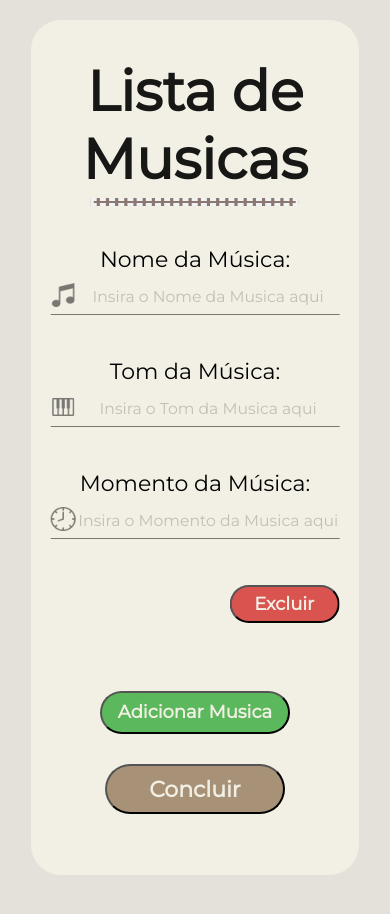
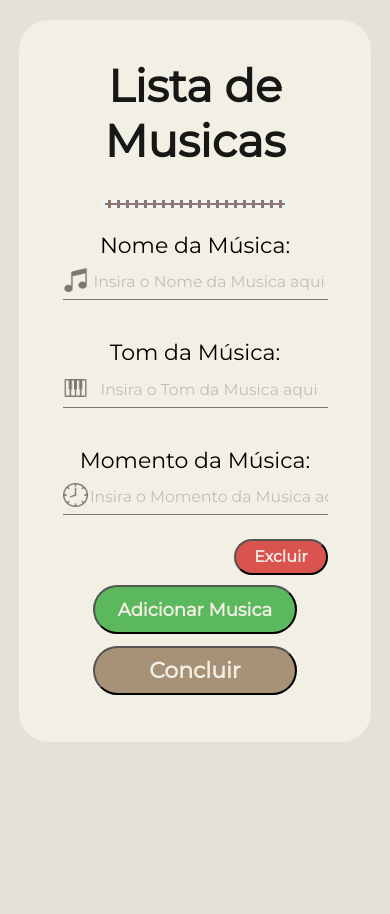
Before and after one commit to lipe-s-m/Lista-De-Musicas, a React (Create React App) app: page /Musicas/1/1 in a window 390 px wide. Shown: the top 914 px of the page. Built offline with nearby package versions, Linux system fonts and the light colour scheme.

Commit message:
feat: adjust responsive layout

```diff
--- a/src/Pages/Home/Musicas.css
+++ b/src/Pages/Home/Musicas.css
@@ -1,13 +1,21 @@
+* {
+  box-sizing: content-box;
+}
+
 .container-fundo {
   background-color: #f2efe5;
   width: 490px;
   margin: 0 auto 300px;
   margin-top: 5%;
   border-radius: 30px;
+  padding: 20px;
+  padding-bottom: 4%;
+  display: flex;
+  flex-direction: column;
   justify-content: center;
-  padding: 20px;
-  padding-bottom: 8%;
+  align-items: center;
 }
+
 .container-fundo-cantor {
   background-color: #f2efe5;
   width: 490px;
@@ -17,7 +25,11 @@
   justify-content: center;
   padding: 20px;
   padding-bottom: 3%;
+  display: flex;
+  flex-direction: column;
+  align-items: center;
 }
+
 .title {
   width: auto;
   font-size: 56px;
@@ -26,15 +38,15 @@
   opacity: 90%;
   margin-top: 6%;
 }
+
 .info {
   width: 420px;
   height: 200px;
-  position: relative;
-  margin-top: 30%;
-  left: 50%;
-  transform: translate(-50%, -50%);
-  margin-bottom: 30px;
+  margin-top: 5%;
+  margin-bottom: 10%;
   padding-bottom: 20px;
+  display: flex;
+  flex-direction: column;
 }
 
 /* NOME */
@@ -42,6 +54,7 @@
   width: auto;
   height: 72px;
 }
+
 .info-nome-title {
   width: auto;
   height: 32px;
@@ -51,9 +64,12 @@
   font-size: 22px;
   font-weight: 560;
 }
+
 .info-nome-img {
-  background-size: cover; /* Ajusta o tamanho da imagem para cobrir toda a área */
-  background-position: left center; /* Cola a imagem à esquerda */
+  background-size: cover;
+  /* Ajusta o tamanho da imagem para cobrir toda a área */
+  background-position: left center;
+  /* Cola a imagem à esquerda */
   width: 25px;
   height: 24px;
   margin-left: 8px;
@@ -61,23 +77,29 @@
 }
 
 .info-label-nome {
-  display: inline-block; /* Isso permite definir largura e altura */
+  display: inline-block;
+  /* Isso permite definir largura e altura */
   position: relative;
-  text-align: center; /* Centralize o conteúdo do rótulo */
+  text-align: center;
+  /* Centralize o conteúdo do rótulo */
   margin-top: 2%;
   width: 350px;
 }
+
 .info-label-nome input {
-  display: inline-block; /* Isso permite definir largura e altura */
+  display: inline-block;
+  /* Isso permite definir largura e altura */
   position: relative;
   left: 3%;
   height: 32px;
   width: 350px;
   border: none;
-  text-align: center; /* Centralize o conteúdo do rótulo */
+  text-align: center;
+  /* Centralize o conteúdo do rótulo */
   background-color: #f2efe5;
   top: -5px;
 }
+
 .info-label-nome input::placeholder {
   color: black;
   opacity: 20%;
@@ -86,12 +108,17 @@
 }
 
 hr {
-  width: 100%; /* Ajusta a largura para preencher toda a largura do contêiner pai */
+  width: 100%;
+  /* Ajusta a largura para preencher toda a largura do contêiner pai */
   height: 0.1px;
-  border: none; /* Remove a borda padrão */
-  background-color: #000; /* Define a cor do traço */
-  margin-top: -2px; /* Espaçamento superior entre o hr e o conteúdo acima */
-  opacity: 0.5; /* Define a opacidade do traço */
+  border: none;
+  /* Remove a borda padrão */
+  background-color: #000;
+  /* Define a cor do traço */
+  margin-top: -2px;
+  /* Espaçamento superior entre o hr e o conteúdo acima */
+  opacity: 0.5;
+  /* Define a opacidade do traço */
 }
 
 /* TOM */
@@ -101,6 +128,7 @@ hr {
   width: auto;
   height: 72px;
 }
+
 .info-tom-title {
   width: auto;
   height: 32px;
@@ -110,9 +138,12 @@ hr {
   font-size: 22px;
   font-weight: 560;
 }
+
 .info-tom-img {
-  background-size: cover; /* Ajusta o tamanho da imagem para cobrir toda a área */
-  background-position: left center; /* Cola a imagem à esquerda */
+  background-size: cover;
+  /* Ajusta o tamanho da imagem para cobrir toda a área */
+  background-position: left center;
+  /* Cola a imagem à esquerda */
   width: 25px;
   height: 24px;
   margin-left: 8px;
@@ -120,23 +151,29 @@ hr {
 }
 
 .info-label-tom {
-  display: inline-block; /* Isso permite definir largura e altura */
+  display: inline-block;
+  /* Isso permite definir largura e altura */
   position: relative;
-  text-align: center; /* Centralize o conteúdo do rótulo */
+  text-align: center;
+  /* Centralize o conteúdo do rótulo */
   margin-top: 2%;
   width: 350px;
 }
+
 .info-label-tom input {
-  display: inline-block; /* Isso permite definir largura e altura */
+  display: inline-block;
+  /* Isso permite definir largura e altura */
   position: relative;
   left: 3%;
   height: 32px;
   width: 350px;
   border: none;
-  text-align: center; /* Centralize o conteúdo do rótulo */
+  text-align: center;
+  /* Centralize o conteúdo do rótulo */
   background-color: #f2efe5;
   top: -5px;
 }
+
 .info-label-tom input::placeholder {
   color: black;
   opacity: 20%;
@@ -145,12 +182,17 @@ hr {
 }
 
 hr {
-  width: 100%; /* Ajusta a largura para preencher toda a largura do contêiner pai */
+  width: 100%;
+  /* Ajusta a largura para preencher toda a largura do contêiner pai */
   height: 0.1px;
-  border: none; /* Remove a borda padrão */
-  background-color: #000; /* Define a cor do traço */
-  margin-top: -2px; /* Espaçamento superior entre o hr e o conteúdo acima */
-  opacity: 0.5; /* Define a opacidade do traço */
+  border: none;
+  /* Remove a borda padrão */
+  background-color: #000;
+  /* Define a cor do traço */
+  margin-top: -2px;
+  /* Espaçamento superior entre o hr e o conteúdo acima */
+  opacity: 0.5;
+  /* Define a opacidade do traço */
 }
 
 /* TOM */
@@ -160,6 +202,7 @@ hr {
   width: auto;
   height: 72px;
 }
+
 .info-momento-title {
   width: auto;
   height: 32px;
@@ -169,9 +212,12 @@ hr {
   font-size: 22px;
   font-weight: 560;
 }
+
 .info-momento-img {
-  background-size: cover; /* Ajusta o tamanho da imagem para cobrir toda a área */
-  background-position: left center; /* Cola a imagem à esquerda */
+  background-size: cover;
+  /* Ajusta o tamanho da imagem para cobrir toda a área */
+  background-position: left center;
+  /* Cola a imagem à esquerda */
   width: 25px;
   height: 24px;
   margin-left: 8px;
@@ -179,249 +225,308 @@ hr {
 }
 
 .info-label-momento {
-  display: inline-block; /* Isso permite definir largura e altura */
+  display: inline-block;
+  /* Isso permite definir largura e altura */
   position: relative;
-  text-align: center; /* Centralize o conteúdo do rótulo */
+  text-align: center;
+  /* Centralize o conteúdo do rótulo */
   margin-top: 2%;
   width: 350px;
 }
+
 .info-label-momento input {
-  display: inline-block; /* Isso permite definir largura e altura */
+  display: inline-block;
+  /* Isso permite definir largura e altura */
   position: relative;
   left: 1.5%;
   height: 32px;
   width: 375px;
   border: none;
-  text-align: center; /* Centralize o conteúdo do rótulo */
+  text-align: center;
+  /* Centralize o conteúdo do rótulo */
   background-color: #f2efe5;
   top: -5px;
 }
+
 .info-label-momento input::placeholder {
   color: black;
   opacity: 20%;
   font-size: 22px;
   font-weight: 200;
 }
+
 .info-label-data {
-  display: inline-block; /* Isso permite definir largura e altura */
+  display: inline-block;
+  /* Isso permite definir largura e altura */
   position: relative;
-  text-align: center; /* Centralize o conteúdo do rótulo */
+  text-align: center;
+  /* Centralize o conteúdo do rótulo */
   margin-top: 2%;
   width: 350px;
 }
+
 .info-label-data input {
-  display: inline-block; /* Isso permite definir largura e altura */
+  display: inline-block;
+  /* Isso permite definir largura e altura */
   position: relative;
   left: 1.5%;
   height: 32px;
   width: 375px;
   border: none;
-  text-align: center; /* Centralize o conteúdo do rótulo */
+  text-align: center;
+  /* Centralize o conteúdo do rótulo */
   background-color: #f2efe5;
   top: -5px;
 }
+
 .info-label-data input::placeholder {
   color: black;
   opacity: 20%;
   font-size: 18.4px;
   font-weight: 200;
 }
-input{
+
+input {
   font-size: 20px;
 }
 
 hr {
-  width: 100%; /* Ajusta a largura para preencher toda a largura do contêiner pai */
+  width: 100%;
+  /* Ajusta a largura para preencher toda a largura do contêiner pai */
   height: 0.1px;
-  border: none; /* Remove a borda padrão */
-  background-color: #000; /* Define a cor do traço */
-  margin-top: -2px; /* Espaçamento superior entre o hr e o conteúdo acima */
-  opacity: 0.5; /* Define a opacidade do traço */
+  border: none;
+  /* Remove a borda padrão */
+  background-color: #000;
+  /* Define a cor do traço */
+  margin-top: -2px;
+  /* Espaçamento superior entre o hr e o conteúdo acima */
+  opacity: 0.5;
+  /* Define a opacidade do traço */
 }
 
 .linha-divisoria {
+  box-sizing: border-box;
   margin: 0 auto;
-  width: 70%; /* Ajusta a largura para preencher toda a largura do contêiner pai */
-  height: 2px;
-  border-style: dashed; /* Define um estilo de linha pontilhada */
+  width: 70%;
+  /* Ajusta a largura para preencher toda a largura do contêiner pai */
+  height: 1px;
+  border-style: dashed;
+  /* Define um estilo de linha pontilhada */
   border-color: aliceblue;
-  background-color: #290202; /* Define a cor do traço */
-  margin-top: 20px; /* Espaçamento superior entre o hr e o conteúdo acima */
-  opacity: 0.5; /* Define a opacidade do traço */
-  display: flex;
+  background-color: #290202;
+  /* Define a cor do traço */
+  margin-top: 1rem;
+  /* Espaçamento superior entre o hr e o conteúdo acima */
+  opacity: 0.5;
+  /* Define a opacidade do traço */
   margin-bottom: 5%;
+  padding: 1px;
 }
 
 /* botoes */
 .proxima-pagina {
   width: 200px;
   height: 50px;
-  display: block;
   background-color: #A79277;
   color: #f2efe5;
   font-weight: bold;
   font-size: 22px;
   border-radius: 30px;
-  position: absolute;
-  left: 50%; /* Centralizar o botão horizontalmente */
-  transform: translateX(-50%); /* Centralizar o botão horizontalmente */
+
   margin-top: -4.5%;
 }
+
 .confirmar-envio {
   width: 180px;
   height: 50px;
-  display: block;
   background-color: #A79277;
   color: #f2efe5;
   font-weight: bold;
   font-size: 22px;
   border-radius: 30px;
-  position: absolute;
-  left: 50%; /* Centralizar o botão horizontalmente */
-  transform: translateX(-50%); /* Centralizar o botão horizontalmente */
-  margin-top: 5.5%;
+  /* Centralizar o botão horizontalmente */
+  margin-top: 5%;
 }
+
 .excluir-musica {
   background-color: #d9534f;
-  margin-top: 15px;
-  display: flex;
-  margin-left: auto;
   width: 110px;
   height: 38px;
+  margin-right: 0;
+  margin-top: 4%;
   align-items: center;
   justify-content: center;
   font-weight: bold;
   font-size: 18px;
+  padding: 0.4rem 0.3rem;
   color: #f2efe5;
   border-radius: 30px;
+  align-self: flex-end;
 }
+
 .adicionar-musica {
   background-color: #5cb85c;
-  margin-top: 20px;
-  display: flex;
   width: 200px;
   height: 50px;
-  align-items: center;
-  justify-content: center;
   font-weight: bold;
   font-size: 18px;
   color: #f2efe5;
   margin: 0 auto;
   border-radius: 30px;
+  margin-top: 6rem;
 }
 
-button:hover{
+button:hover {
   opacity: 0.8;
 }
 
 /* celular */
 @media (max-width: 355px) {
+
   .container-fundo {
     width: 70%;
-    padding-bottom: 20%;
+    padding-bottom: 10%;
   }
+
   .container-fundo-cantor {
     width: 70%;
-    padding-bottom: 20%;
+    padding-bottom: 10%;
   }
+
   .title {
     width: auto;
+    font-size: 42px;
   }
-  .linha-divisoria{
-    margin-top: 52%; /* Espaçamento superior entre o hr e o conteúdo acima */
 
+  .linha-divisoria {
+    margin-bottom: -1rem;
   }
+
   .info {
     width: auto;
     padding-bottom: 100px;
   }
+
   .info-data,
   .info-momento,
   .info-nome,
   .info-tom {
     margin-top: 40px;
   }
+
   .info-label-data,
   .info-label-momento,
   .info-label-nome,
   .info-label-tom {
     width: 90%;
   }
+
   .info-label-data input,
   .info-label-momento input,
   .info-label-nome input,
   .info-label-tom input {
     width: 100%;
   }
-  .info-label-data input::placeholder{
+
+  .info-label-data input::placeholder {
     font-size: 11.3px;
 
   }
+
   .info-label-momento input::placeholder,
   .info-label-nome input::placeholder,
   .info-label-tom input::placeholder {
     font-size: 12.3px;
     text-align: center;
   }
-  .adicionar-musica{
-    margin-bottom: 18%;
+
+  .proxima-pagina {
+    margin-top: -4rem;
     height: 40px;
-    width: 190px;
-    margin-top: 22%;
+    width: 180px;
+    font-size: 18px;
+  }
+
+  .adicionar-musica {
+    margin-top: 5rem;
+    margin-bottom: -1%;
+    height: 40px;
+    width: 150px;
+    font-size: 16px;
 
   }
-  .confirmar-envio{
-    margin-top: 24%;
+
+  .confirmar-envio {
+    height: 40px;
+    width: 150px;
+    font-size: 16px;
+
   }
-  .excluir-musica{
-    margin-top: 30px;
+
+  .excluir-musica {
+    margin-top: 22px;
+    padding: 0.1rem, 0;
+    width: 30%;
+    font-size: 14px;
+    align-self: flex-end;
   }
+
   .info-tom-img,
   .info-momento-img,
-  .info-nome-img{
+  .info-nome-img {
     margin-left: 0px;
     height: 17px;
     width: 18px;
   }
 }
+
 @media (min-width: 355px) and (max-width: 387px) {
   .container-fundo {
     width: 70%;
-    padding-bottom: 20%;
+    padding-bottom: 10%;
   }
+
   .container-fundo-cantor {
     width: 70%;
-    padding-bottom: 20%;
+    padding-bottom: 10%;
   }
+
   .title {
     width: auto;
-  }
-  .linha-divisoria{
-    margin-top: 52%; /* Espaçamento superior entre o hr e o conteúdo acima */
+    font-size: 42px;
 
   }
+
+  .linha-divisoria {
+    margin-bottom: -1rem;
+  }
+
   .info {
     width: auto;
     padding-bottom: 90px;
   }
+
   .info-data,
   .info-momento,
   .info-nome,
   .info-tom {
     margin-top: 40px;
   }
+
   .info-label-data,
   .info-label-momento,
   .info-label-nome,
   .info-label-tom {
     width: 230px;
   }
+
   .info-label-data input,
   .info-label-momento input,
   .info-label-nome input,
   .info-label-tom input {
     width: 225px;
   }
+
   .info-label-data input::placeholder,
   .info-label-momento input::placeholder,
   .info-label-nome input::placeholder,
@@ -429,53 +534,81 @@ button:hover{
     font-size: 12.3px;
     text-align: center;
   }
-  .adicionar-musica{
-    margin-bottom: 18%;
+
+  .proxima-pagina {
+    margin-top: -4rem;
     height: 40px;
-    width: 190px;
-    margin-top: 22%;
+    width: 180px;
+    font-size: 18px;
+  }
+
+  .adicionar-musica {
+    margin-top: 5rem;
+    margin-bottom: -1%;
+    height: 40px;
+    width: 150px;
+    font-size: 16px;
 
   }
-  .confirmar-envio{
-    margin-top: 24%;
+
+  .confirmar-envio {
+    height: 40px;
+    width: 150px;
+    font-size: 16px;
+
   }
-  .excluir-musica{
-    margin-top: 30px;
+
+  .excluir-musica {
+    margin-top: 22px;
+    padding: 0.1rem, 0;
+    width: 30%;
+    font-size: 14px;
+    align-self: flex-end;
   }
+
+
   .info-tom-img,
   .info-momento-img,
-  .info-nome-img{
+  .info-nome-img {
     margin-left: 0px;
     height: 17px;
     width: 18px;
   }
 }
+
 @media (min-width: 388px) and (max-width: 450px) {
   .container-fundo {
-    width: 74%;
-    padding-bottom: 20%;
+    width: 80%;
+    padding-bottom: 12%;
   }
+
   .container-fundo-cantor {
     width: 74%;
-    padding-bottom: 0.1%;
+    padding-bottom: 8%;
   }
+
   .title {
     width: auto;
-  }
-  .linha-divisoria{
-    margin-top: 52%; /* Espaçamento superior entre o hr e o conteúdo acima */
+    font-size: 45px;
 
   }
+
+  .linha-divisoria {
+    margin-bottom: -1rem;
+  }
+
   .info {
     width: auto;
     padding-bottom: 90px;
   }
+
   .info-data,
   .info-momento,
   .info-nome,
   .info-tom {
     margin-top: 40px;
   }
+
   .info-label-data,
   .info-label-momento,
   .info-label-nome,
@@ -483,135 +616,216 @@ button:hover{
     width: 90%;
 
   }
-  .info-label-data input{
+
+  .info-label-data input {
     width: 100%;
   }
+
   .info-label-momento input,
   .info-label-nome input,
   .info-label-tom input {
     width: 100%;
     left: 1%;
   }
-  .info-label-data input::placeholder{
+
+  .info-label-data input::placeholder {
     font-size: 13.9px;
   }
+
   .info-label-momento input::placeholder,
   .info-label-nome input::placeholder,
   .info-label-tom input::placeholder {
     font-size: 15.7px;
     text-align: center;
   }
-  .excluir-musica{
-    margin-top: 15%;
+
+  .adicionar-musica {
+    margin-top: 5rem;
+    margin-bottom: -1%;
+    height: 45px;
+    width: 200px;
   }
-  .adicionar-musica{
-    margin-top: 20%;
-    margin-bottom: 22%;
-    height: 43px;
-    width: 190px;
 
+  .confirmar-envio {
+    height: 45px;
+    width: 200px;
   }
-  .confirmar-envio{
-    margin-top: 26%;
+
+  .excluir-musica {
+    margin-top: 25px;
+    padding: 0.3rem, 0;
+    width: 30%;
+    font-size: 16px;
+    align-self: flex-end;
   }
-  .proxima-pagina{
-    margin-top: -25%;
+
+  .proxima-pagina {
+    margin-top: -4rem;
+    height: 40px;
+    width: 180px;
+    font-size: 18px;
   }
+
   .info-tom-img,
   .info-momento-img,
-  .info-nome-img{
+  .info-nome-img {
     margin-left: 0px;
   }
 }
+
 @media (min-width: 451px) and (max-width: 567px) {
   .container-fundo {
     width: 74%;
-    padding-bottom: 20%;
+    padding-bottom: 8%;
   }
+
   .container-fundo-cantor {
     width: 74%;
-    padding-bottom: 20%;
+    padding-bottom: 8%;
   }
 
   .title {
     width: auto;
-}
-.linha-divisoria{
-  margin-top: 52%; /* Espaçamento superior entre o hr e o conteúdo acima */
+    font-size: 50px;
 
   }
+
+  .linha-divisoria {
+    margin-bottom: -0.7rem;
+  }
+
   .info {
-  width: auto;
+    width: 80%;
     padding-bottom: 19%;
   }
+
   .info-momento,
   .info-nome,
   .info-tom {
     margin-top: 40px;
   }
+
   .info-label-data,
   .info-label-momento,
   .info-label-nome,
   .info-label-tom {
-  width: 90%;
+    width: 80%;
   }
+
   .info-label-data input,
   .info-label-momento input,
   .info-label-nome input,
   .info-label-tom input {
     width: 100%;
   }
-.info-label-data input::placeholder{
+
+  .info-label-data input::placeholder {
     font-size: 16.8px;
   }
+
   .info-label-momento input::placeholder,
   .info-label-nome input::placeholder,
   .info-label-tom input::placeholder {
     font-size: 17.3px;
     text-align: center;
   }
-.adicionar-musica{
-  margin-bottom: 10%;
-  height: 43px;
-  width: 190px;
 
+  .proxima-pagina {
+    margin-top: -3rem;
+  }
+
+  .adicionar-musica {
+    margin-top: 7rem;
+    margin-bottom: -1%;
+    height: 45px;
+    width: 200px;
+  }
+
+  .confirmar-envio {
+    height: 45px;
+    width: 200px;
+  }
+
+  .excluir-musica {
+    margin-top: 25px;
+    padding: 0.3rem, 0;
+    width: 30%;
+    font-size: 16px;
+    align-self: flex-end;
+    margin-right: -1rem;
+  }
+}
+
+@media (min-width: 568px) and (max-width: 759px) {
+  .container-fundo {
+    width: 75%;
+    padding-bottom: 5%;
+    padding-top: 3%;
+  }
+
+  .container-fundo-cantor {
+    width: 75%;
+    padding-bottom: 5%;
+    padding-top: 3%;
 
   }
-.confirmar-envio{
-  margin-top: 55px;
+
+  .info {
+    width: 400px;
   }
-.excluir-musica{
-  margin-top: 30px;
+
+  .adicionar-musica {
+    margin-top: 7rem;
+    margin-bottom: -1%;
+    height: 53px;
+    width: 200px;
   }
+
+  .confirmar-envio {
+    height: 53px;
+    width: 200px;
   }
+
+  .linha-divisoria {
+    margin-bottom: 2rem;
+  }
+
+}
+
 /* tablet */
-@media (min-width: 568px) and (max-width: 1024px) {
+@media (min-width: 760px) and (max-width: 1024px) {
   .container-fundo {
-    width: 74%;
-    padding-bottom: 20%;
+    width: 33rem;
+    padding-bottom: 5%;
+    padding-top: 3%;
   }
+
   .container-fundo-cantor {
-    width: 74%;
-    padding-bottom: 20%;
+    width: 33rem;
+    padding-bottom: 5%;
+    padding-top: 3%;
+
   }
 
   .info {
     width: 450px;
   }
-  .adicionar-musica{
-    margin-bottom: 0%;
-    height: 63px;
-    width: 240px;
+
+  .adicionar-musica {
+    margin-bottom: -1%;
+    height: 53px;
+    width: 200px;
   }
-  .confirmar-envio{
-    margin-top: 14%;
-    height: 63px;
-    width: 240px;
+
+  .confirmar-envio {
+    height: 53px;
+    width: 200px;
   }
-  .proxima-pagina{
 
-      height: 63px;
-      width: 240px;
+  .proxima-pagina {
+
+    height: 53px;
+    width: 200px;
 
   }
 }
--- a/src/Pages/Home/Musicas.jsx
+++ b/src/Pages/Home/Musicas.jsx
@@ -52,9 +52,8 @@ function Musicas() {
     event.preventDefault();
     for (let i = 0; i < musicas.length; i++) {
       const { textoNome, textoTom, textoMomento } = musicas[i];
-      textoResultado += `\n* *${
-        i + 1
-      })* ${textoNome}  -  *(${textoTom})*  /  ${textoMomento}`;
+      textoResultado += `\n* *${i + 1
+        })* ${textoNome}  -  *(${textoTom})*  /  ${textoMomento}`;
     }
 
     alert(`Clique no OK para Copiar:\n\n${textoResultado}`);
@@ -150,6 +149,14 @@ function Musicas() {
           </form>
         ))}
         <button
+          className="adicionar-musica"
+          type="button"
+          onClick={adicionarMusica}
+        >
+          Adicionar Musica
+        </button>
+
+        <button
           className="confirmar-envio"
           type="submit"
           onClick={(e) => handleSubmit(e)}
@@ -157,13 +164,7 @@ function Musicas() {
           Concluir
         </button>
 
-        <button
-          className="adicionar-musica"
-          type="button"
-          onClick={adicionarMusica}
-        >
-          Adicionar Musica
-        </button>
+
       </div>
     </>
   );
```
Lines whose indentation alone changed are shown as unchanged.
